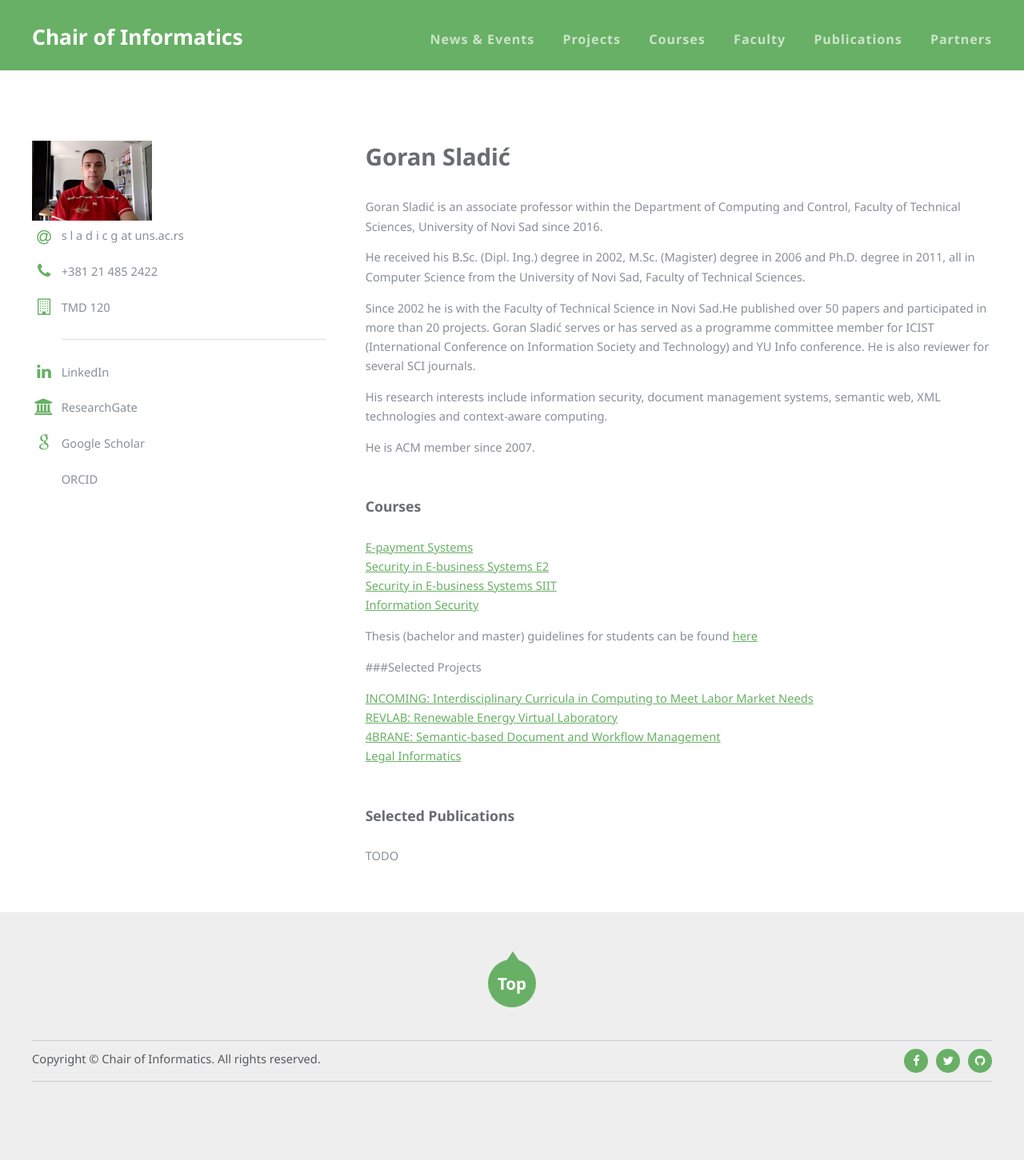
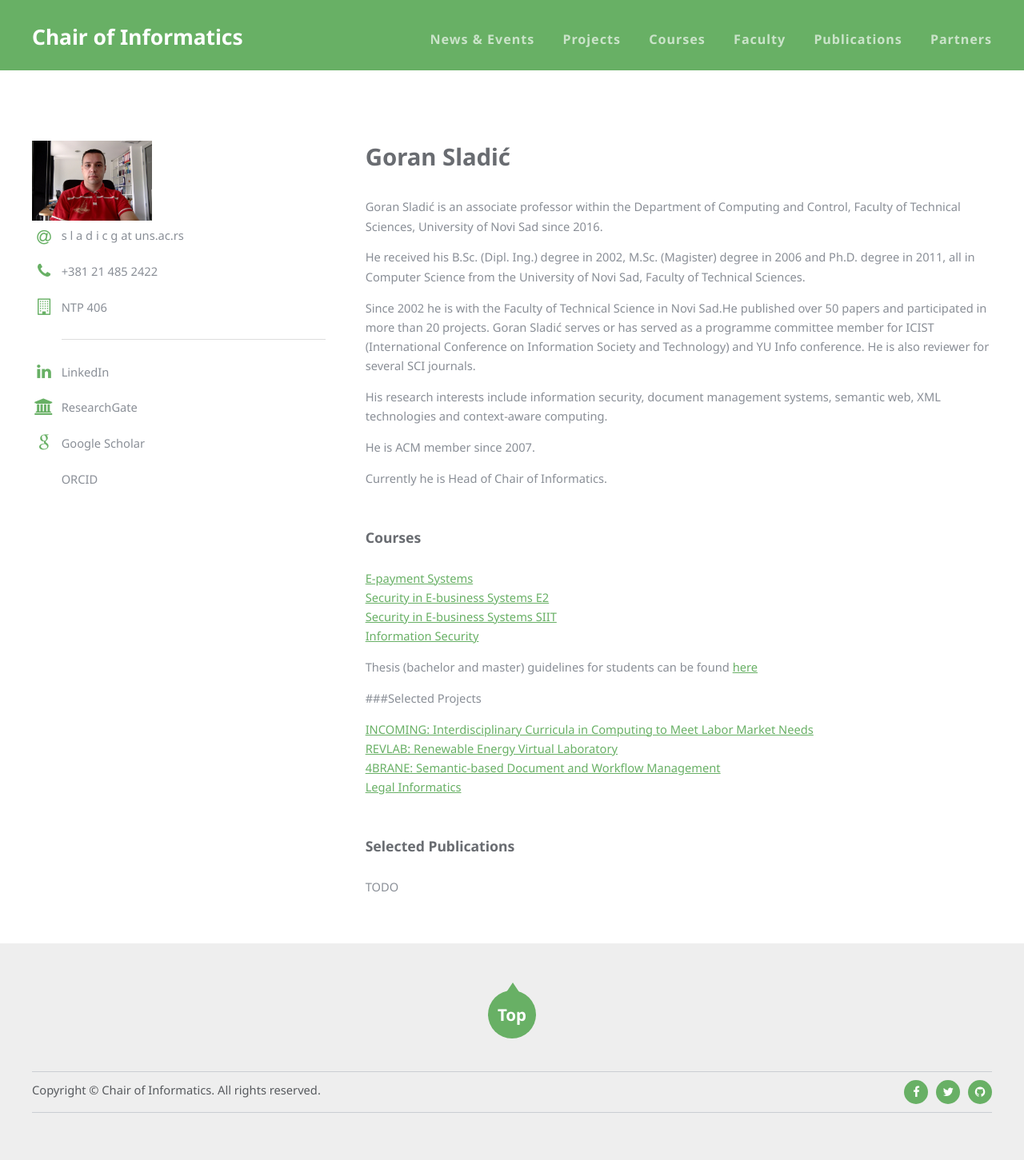
Before and after one commit to unsftn/informatika, a Jekyll site: the page built from _faculty/GoranSladic.md, in a window 1280 px wide. Shown: the whole page at 80% size. Built offline with Jekyll 4.4.1, drawn with Linux system fonts in a browser that asks for light colours; before the commit the page ends 1412 px from its top, so only the background shows below that.

Commit message:
Update GoranSladic.md

```diff
--- a/_faculty/GoranSladic.md
+++ b/_faculty/GoranSladic.md
@@ -7,7 +7,7 @@ name: Goran Sladic
 zvanje: associate
 email: s l a d i c g   at   uns.ac.rs
 phone: +381 21 485 2422
-office: TMD 120
+office: NTP 406
 photo: GoranSladic.jpg
 
 linkedin:  https://rs.linkedin.com/in/goran
@@ -26,6 +26,8 @@ Since 2002 he is with the Faculty of Technical Science in Novi Sad.He published
 His research interests include information security, document management systems, semantic web, XML technologies and context-aware computing.
 
 He is ACM member since 2007.
+
+Currently he is Head of Chair of Informatics.
 
 
 
```
